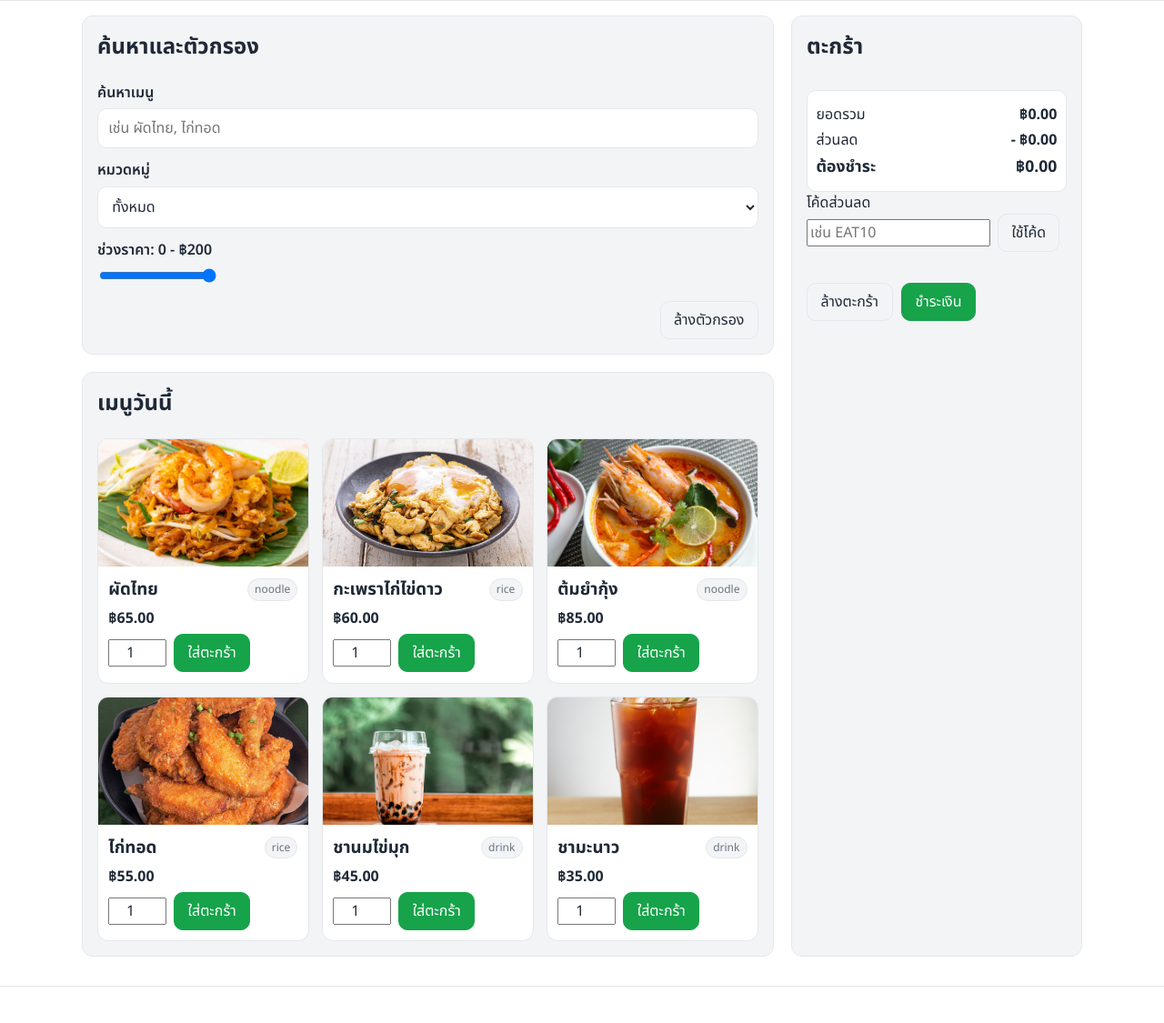
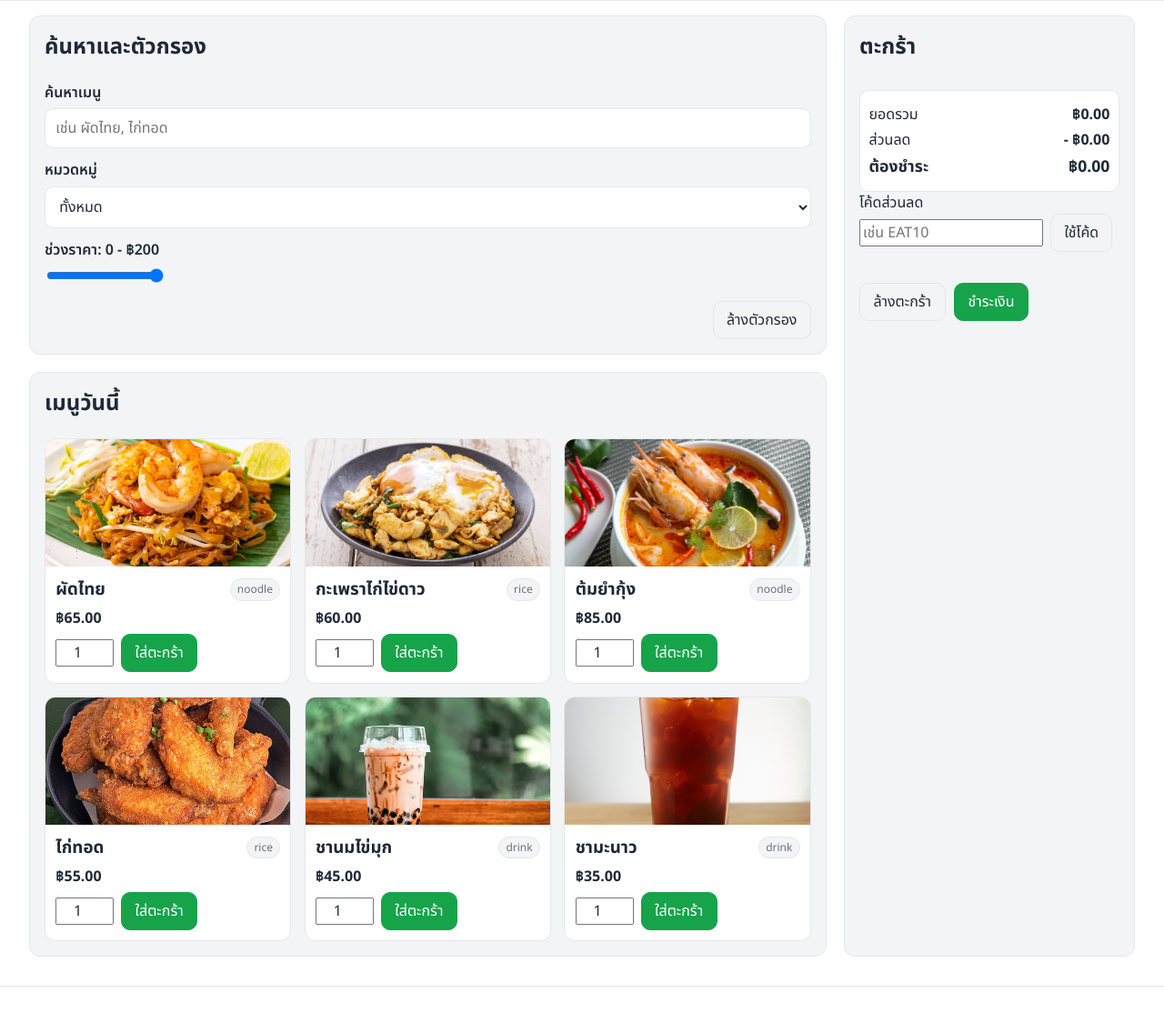
Before and after one commit to KlaKrittin/-MeebMeeb-_-1650705088-_-1650705054-_-1650705203-_-CS319-_-427C-, a plain HTML site: page index.html in a window 1280 px wide. Shown: the part 68-1193 px from the top of the page at 91% size. Drawn offline with Linux system fonts and the light colour scheme.

Commit message:
Add files via upload

```diff
--- a/styles.css
+++ b/styles.css
@@ -29,12 +29,13 @@ body {
   color: var(--text);
 }
 
-.container { width: min(1100px, 92%); margin: 0 auto; }
+.container { width: min(1600px, 95%); margin: 0 auto; }
 .small { font-size: 0.9rem; color: var(--muted); }
 
 .site-header { position: sticky; top: 0; background: var(--bg); border-bottom: 1px solid var(--border); z-index: 10; }
 .header-content { display: flex; align-items: center; justify-content: space-between; padding: 0.8rem 0; }
 .site-header h1 { margin: 0; font-size: 1.5rem; }
+.header-buttons { display: flex; gap: 0.5rem; }
 
 button, input, select, textarea { font: inherit; color: inherit; }
 button { cursor: pointer; border: 1px solid var(--border); background: var(--surface); color: var(--text); border-radius: 10px; padding: 0.5rem 0.9rem; }
@@ -69,9 +70,7 @@ button:disabled { opacity: 0.6; cursor: not-allowed; }
 .actions { display: flex; gap: 0.6rem; justify-content: flex-end; }
 .help { color: var(--muted); margin: 0.3rem 0 0; min-height: 1.2em; }
 
-.menu-grid { display: grid; grid-template-columns: repeat(3, 1fr); gap: 0.9rem; }
-@media (max-width: 900px) { .menu-grid { grid-template-columns: repeat(2, 1fr); } }
-@media (max-width: 600px) { .menu-grid { grid-template-columns: 1fr; } }
+.menu-grid { display: grid; grid-template-columns: repeat(auto-fill, minmax(240px, 1fr)); gap: 0.9rem; }
 
 .card { border: 1px solid var(--border); border-radius: 12px; overflow: hidden; background: var(--bg); display: flex; flex-direction: column; }
 .card:hover { box-shadow: 0 4px 18px rgba(0,0,0,0.08); }
```
